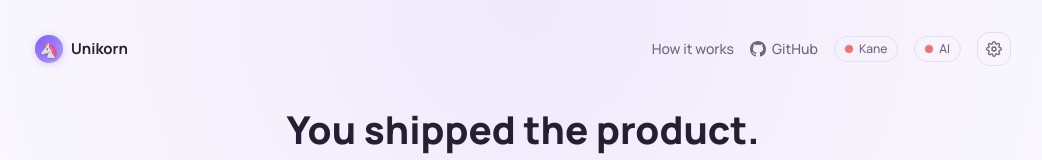
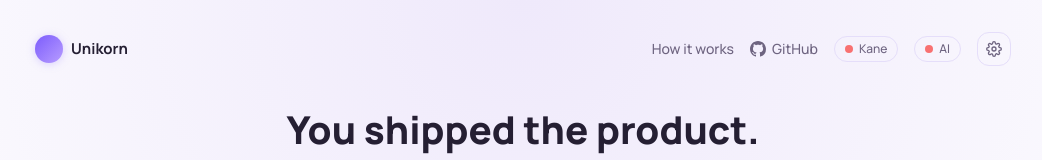
Before and after one commit to tamago-labs/unikorn, a React (Vite) app in the folder frontend/: page / in a window 1280 px wide. Shown: the top 160 px of the page, without its empty margins (117-1159 px from the left). Built offline with nearby package versions, Linux system fonts and the light colour scheme; no server answers.

Commit message:
fix: remove emoji from navbar logo for brand consistency

```diff
--- a/frontend/src/components/Navbar.tsx
+++ b/frontend/src/components/Navbar.tsx
@@ -25,14 +25,10 @@ export default function Navbar() {
       <header className="max-w-5xl mx-auto w-full px-6 pt-8 flex items-center justify-between">
         <div className="flex items-center gap-2">
           <div
-            className="w-7 h-7 rounded-full bg-gradient-to-br from-[#7C5CFC] to-[#B79CFF] flex items-center justify-center"
+            className="w-7 h-7 rounded-full bg-gradient-to-br from-[#7C5CFC] to-[#B79CFF]"
             aria-hidden
             style={{ filter: 'drop-shadow(0 1px 4px rgba(124,92,252,0.25))' }}
-          >
-            <span style={{ fontSize: '15px', lineHeight: 1, filter: 'drop-shadow(0 1px 1px rgba(37,31,51,0.3))' }}>
-              🦄
-            </span>
-          </div>
+          />
           <span className="font-bold text-[15px]">Unikorn</span>
         </div>
         <nav className="hidden sm:flex items-center gap-4 text-sm text-[#6E6480]">
```
